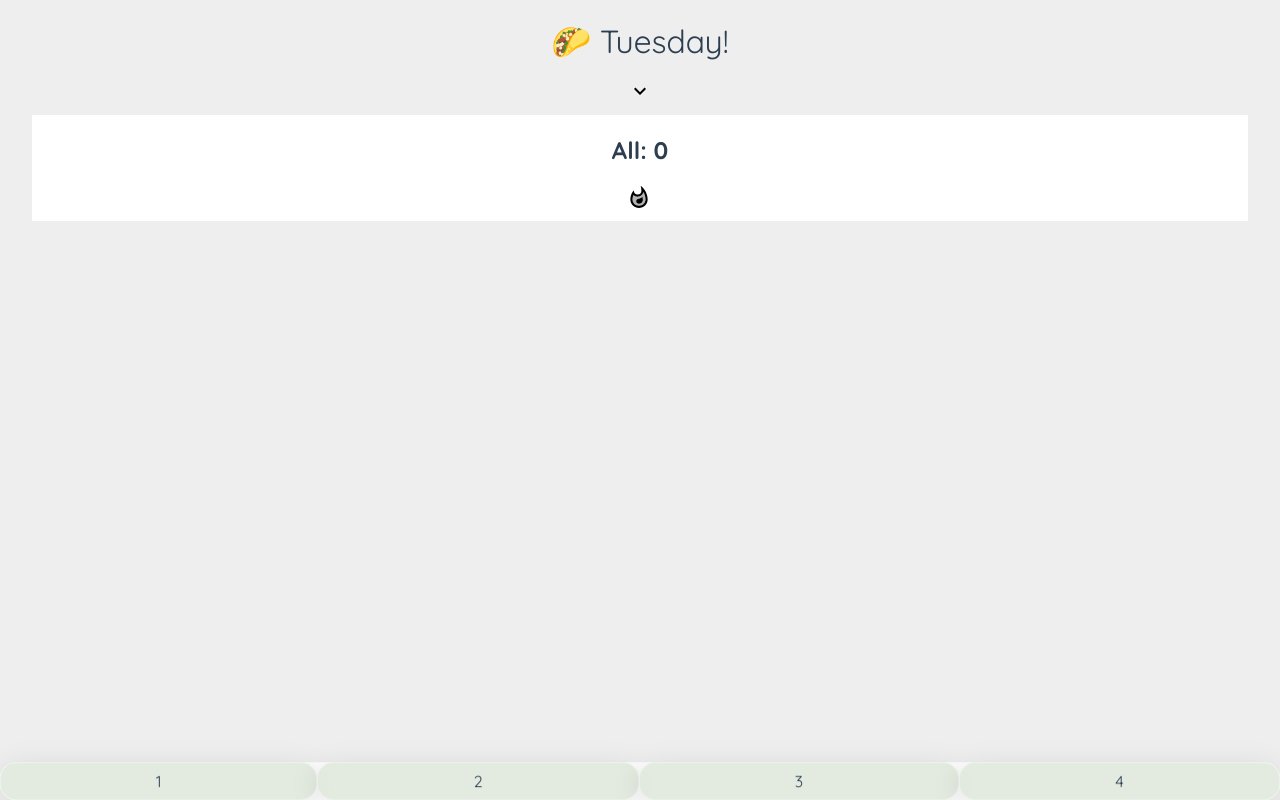
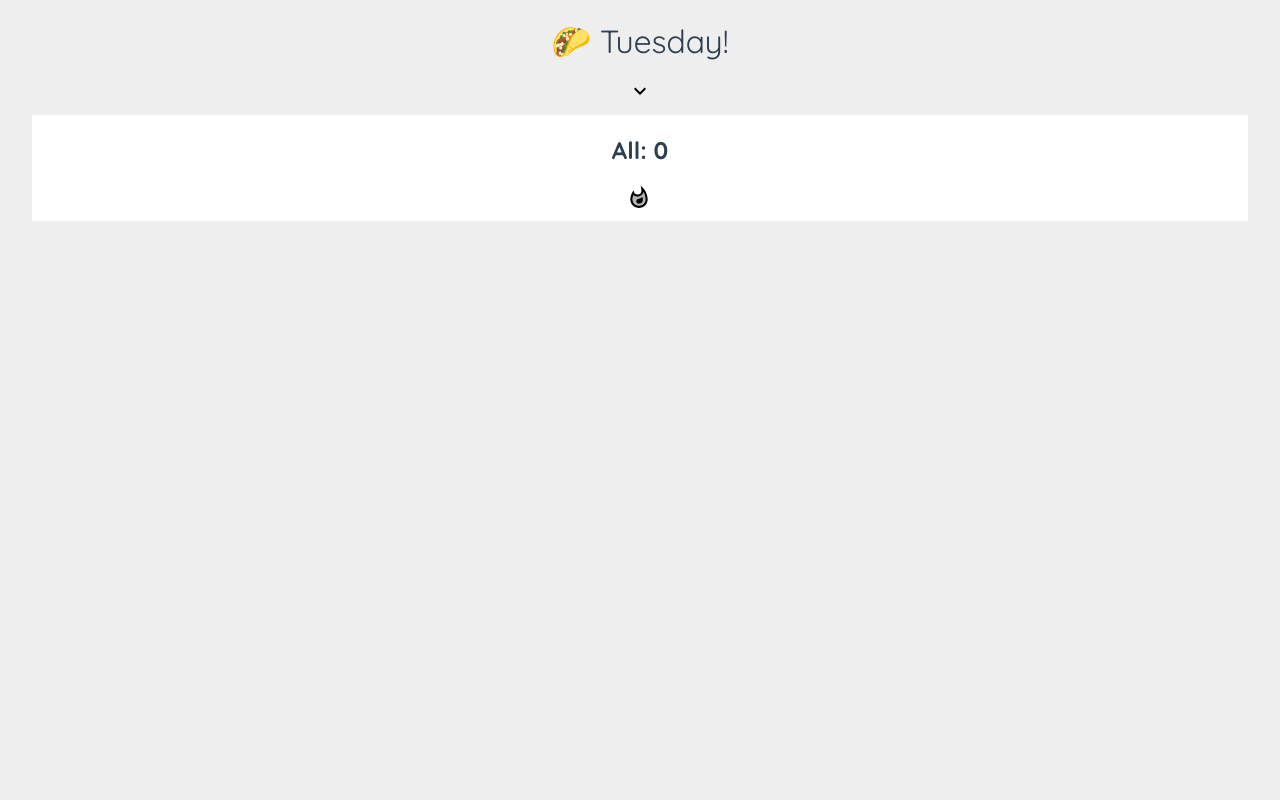
Before and after one commit to p-w-g/fried-ramen, a Vue app: page / in a window 1280 px wide. Built offline with nearby package versions, Linux system fonts and the light colour scheme.

Commit message:
wip hide the footer, wont be deployed this increment

```diff
--- a/src/App.vue
+++ b/src/App.vue
@@ -2,19 +2,19 @@
   <div class="content">
     <expense-list />
   </div>
-  <footern />
+  <!-- <footern /> -->
 </template>
 
 <script lang="ts">
 import { defineComponent } from 'vue';
 import ExpenseList from './views/List.vue';
-import Footern from './components/shared/Footern.vue';
+// import Footern from './components/shared/Footern.vue';
 
 export default defineComponent({
   name: 'App',
   components: {
     ExpenseList,
-    Footern,
+    // Footern,
   },
 });
 </script>
```
